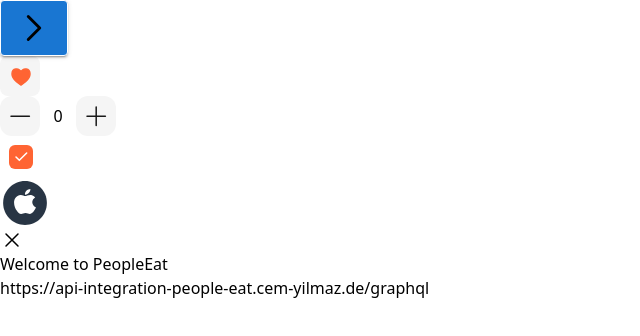
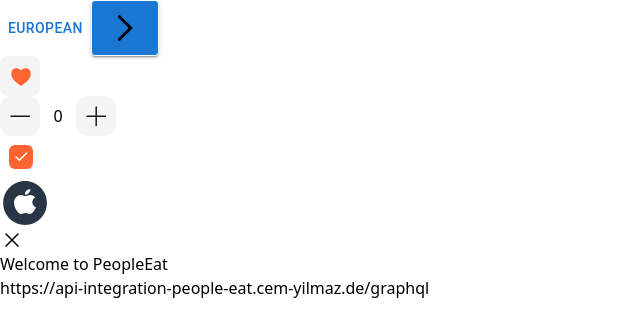
Before and after one commit to people-eat/web-app, a Next.js app: page / in a window 1280 px wide. Shown: the top 336 px of the page, without its empty margins (0-640 px from the left). Built offline with nearby package versions, Linux system fonts and the light colour scheme.

Commit message:
add PeopleEatTabItem

```diff
--- /dev/null
+++ b/src/components/standard/tabItem/PeopleEatTabItem.tsx
@@ -0,0 +1,20 @@
+import Button from '@mui/material/Button';
+import classNames from 'classnames';
+import { useState, type ReactElement } from 'react';
+import { type PeopleEatTabItemProps } from './PeopleEatTabItemProps';
+
+export default function PeopleEatTabItem({ disabled = false, title }: PeopleEatTabItemProps): ReactElement {
+    const [selected, setSelect] = useState(false);
+
+    return (
+        <Button
+            className={classNames('text-black hover:text-white hover:bg-hover pl-5 pr-5 pt-2 pb-2 rounded-5', {
+                ['bg-orange text-white']: selected,
+            })}
+            disabled={Boolean(disabled)}
+            onClick={(): void => setSelect(!selected)}
+        >
+            {title}
+        </Button>
+    );
+}
--- /dev/null
+++ b/src/components/standard/tabItem/PeopleEatTabItemProps.ts
@@ -0,0 +1,4 @@
+export interface PeopleEatTabItemProps {
+    disabled?: boolean;
+    title: string;
+}
--- a/src/pages/index.tsx
+++ b/src/pages/index.tsx
@@ -6,6 +6,7 @@ import PeopleEatFavorite from '../components/standard/favorite/PeopleEatFavorite
 import { Icon } from '../components/standard/icon/Icon';
 import PeopleEatIcon from '../components/standard/icon/PeopleEatIcon';
 import PeopleEatNextButton from '../components/standard/nextButton/PeopleEatNextButton';
+import PeopleEatTabItem from '../components/standard/tabItem/PeopleEatTabItem';
 
 const HomePage: NextPage = () => {
     return (
@@ -16,6 +17,7 @@ const HomePage: NextPage = () => {
                 <link rel="icon" href="/favicon.ico" />
             </Head>
             <main>
+                <PeopleEatTabItem title={'european'} />
                 <PeopleEatNextButton />
                 <PeopleEatFavorite />
                 <PeopleEatCounter />
```
Also changed, not shown: 1 other file (tests, documents, lock files or other folders).
